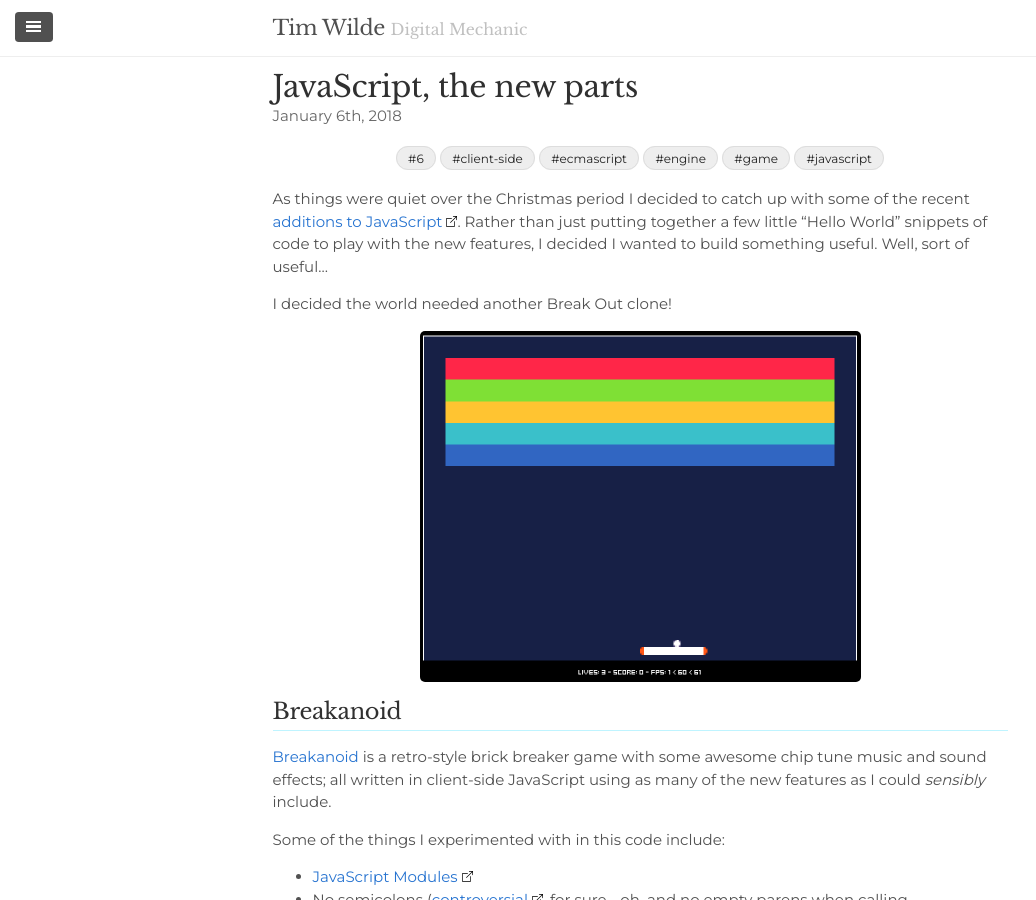
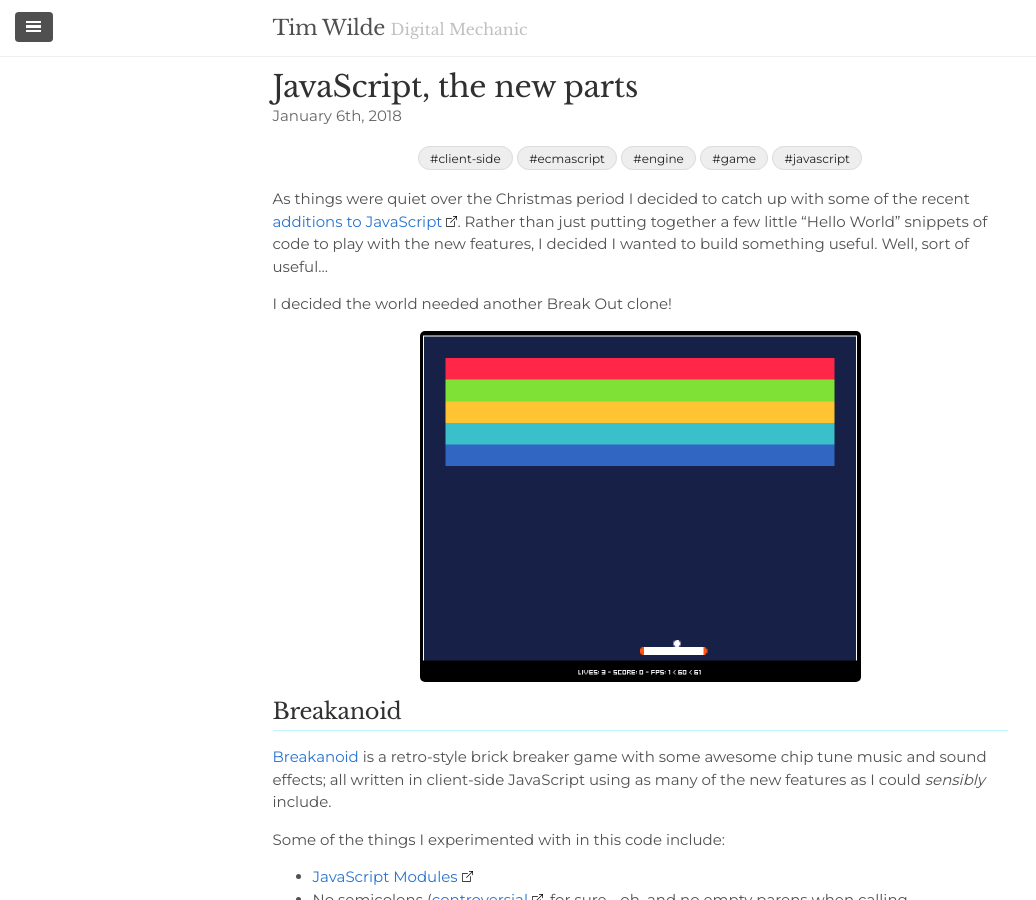
Before and after one commit to TimWilde/timwilde.github.io, a Jekyll site: the page built from _posts/2018-01-06-Javascript-the-new-parts.md, in a window 1280 px wide and 900 px high. Shown: the whole window, without its empty margins (0-1036 px from the left). Built offline with Jekyll 4.4.1, drawn with Linux system fonts in a browser that asks for light colours; a script that is not in the unit is left out; comment, search, counter and statistics services are not loaded.

Commit message:
fix: remove spurious tag. (#29)

```diff
--- a/_posts/2018-01-06-Javascript-the-new-parts.md
+++ b/_posts/2018-01-06-Javascript-the-new-parts.md
@@ -7,7 +7,6 @@
   - Game
   - Engine
   - Ecmascript
-  - "6"
 date: 2018-01-06
 ---
 As things were quiet over the Christmas period I decided to catch up with some of the recent [additions to JavaScript](http://es6-features.org). Rather than just putting together a few little "Hello World" snippets of code to play with the new features, I decided I wanted to build something useful. Well, sort of useful...
```
